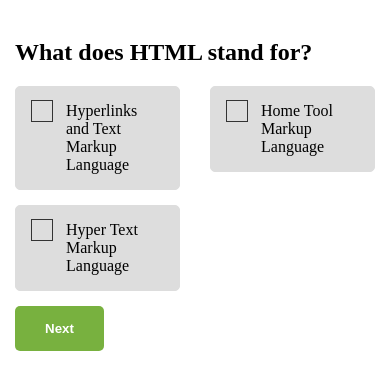
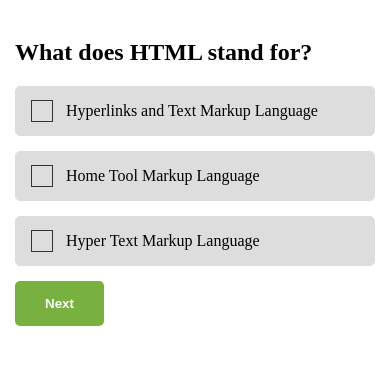
Before and after one commit to localnetwork/interactive-quiz, a plain HTML site: page index.html in a window 390 px wide. Both pictures are taken after a click on the button "Start Quiz". Shown: the part 61-450 px from the top of the page. Drawn offline with Linux system fonts and the light colour scheme.

Commit message:
chore: mobile view

```diff
--- a/style.css
+++ b/style.css
@@ -91,3 +91,9 @@ h1 {
     text-align: center;
     color: var(--borderCheckbox);
 }
+
+@media (max-width: 575px) {
+    .choice-item {
+        max-width: 100%;
+    }
+}
```
